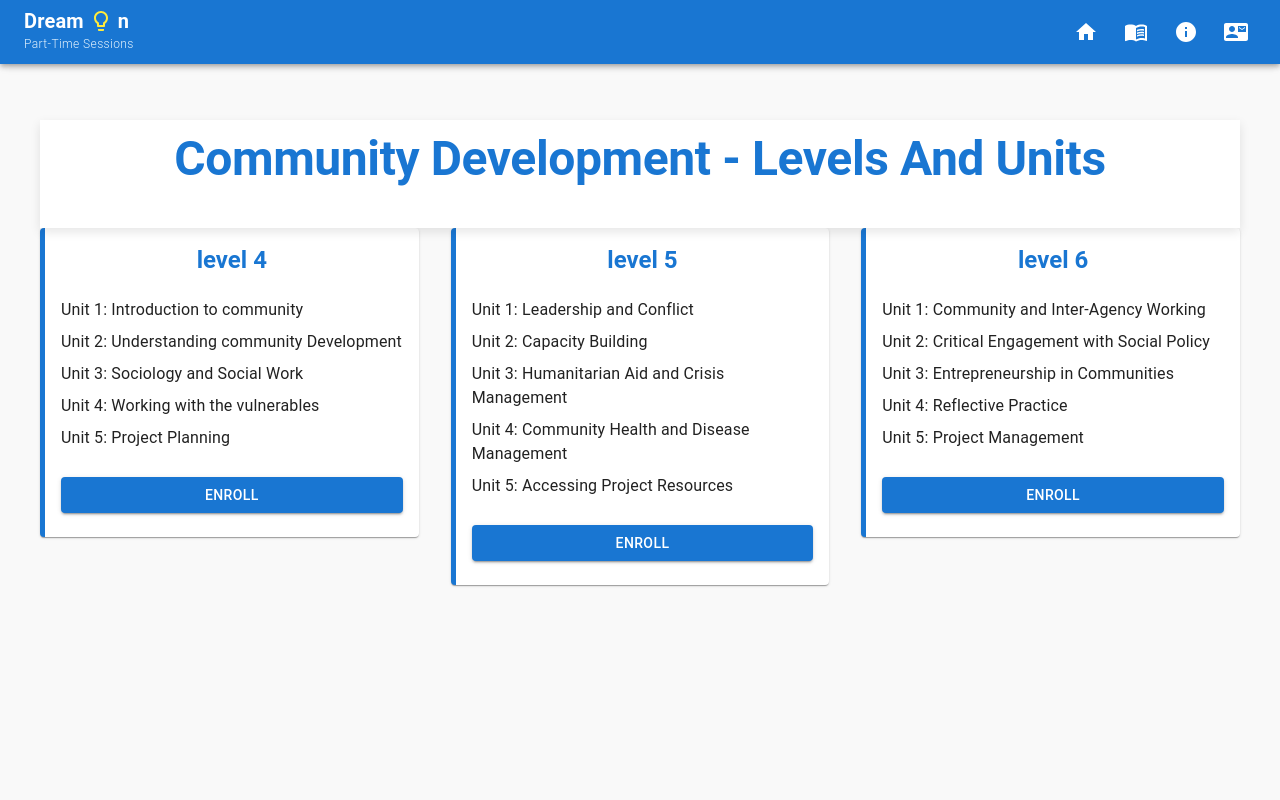
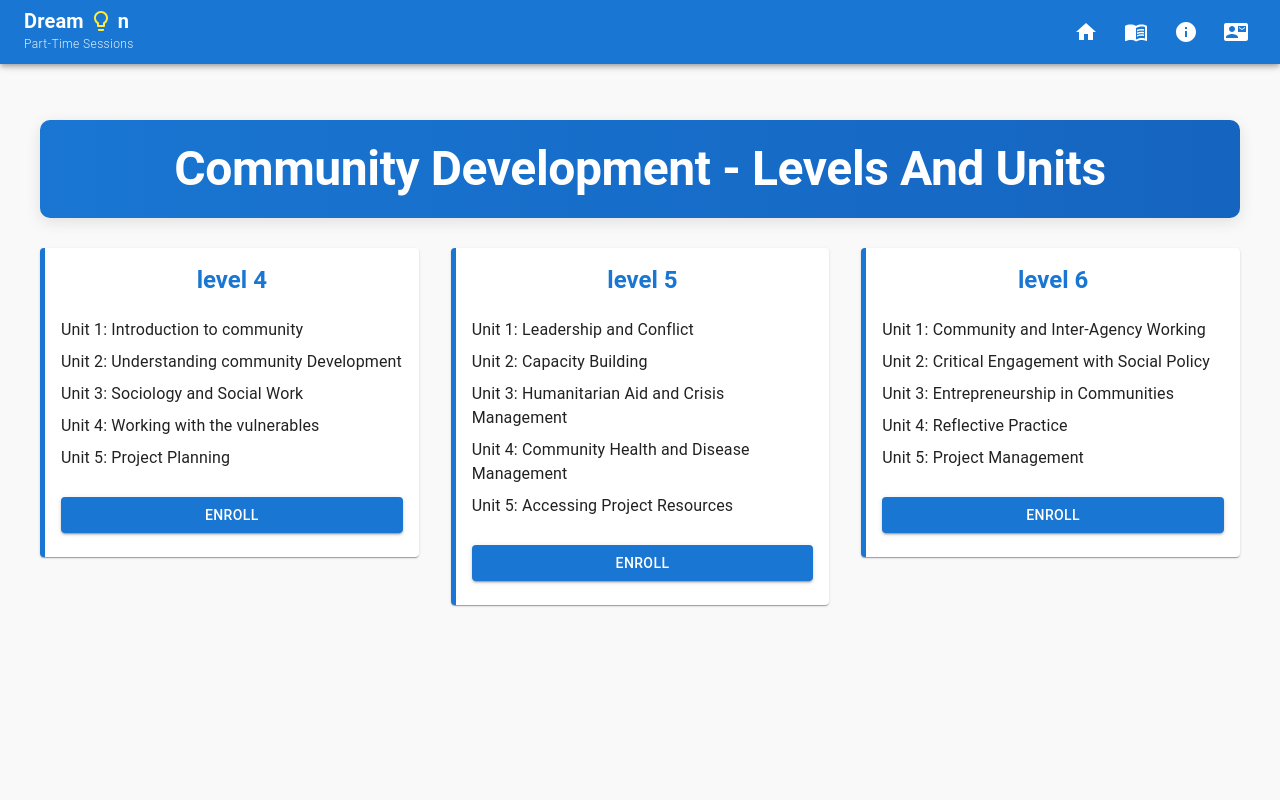
Before and after one commit to WilliamSato77/dreamon, a React (Create React App) app: page /coursedetails/1 in a window 1280 px wide. Shown: the top 800 px of the page. Built offline with nearby package versions, Linux system fonts and the light colour scheme.

Commit message:
added gradient background, more padding, rounded corners, and enhanced box shadow

```diff
--- a/src/components/coursedetails/Coursedetails.js
+++ b/src/components/coursedetails/Coursedetails.js
@@ -90,29 +90,36 @@ function Coursedetails() {
 
   return (
     <Box sx={{ padding: "40px", paddingTop: "120px", backgroundColor: "#f9f9f9", minHeight: "100vh" }}>
-      <Box sx={{
-        position: "sticky",
-        top: 0,
-        backgroundColor: "#fff",
-        zIndex: 100,
-        padding: "10px 0",
-        boxShadow: "0px 4px 10px rgba(0, 0, 0, 0.1)",
-      }}>
+      {/* Sticky title box with enhanced styles */}
+      <Box
+        sx={{
+          position: "sticky",
+          top: 0,
+          backgroundColor: "#ffffff",
+          zIndex: 100,
+          padding: "20px 0",
+          boxShadow: "0px 4px 15px rgba(0, 0, 0, 0.1)",
+          borderRadius: "10px",
+          backgroundImage: "linear-gradient(to right, #1976d2, #1565c0)",
+          color: "#ffffff",
+          textAlign: "center",
+          marginBottom: "30px",
+        }}
+      >
         <Typography
           variant="h2"
           sx={{
-            textAlign: "center",
             fontWeight: "bold",
-            marginBottom: "30px",
             fontSize: { xs: "2rem", md: "3rem" },
-            color: "#1976d2",
             textTransform: "capitalize",
+            color: "#ffffff",
           }}
         >
           {course.title} - Levels and Units
         </Typography>
       </Box>
 
+      {/* Course content */}
       <Grid container spacing={4}>
         {course.levels.map((level) => (
           <Grid item xs={12} sm={6} md={4} key={level.level}>
```
